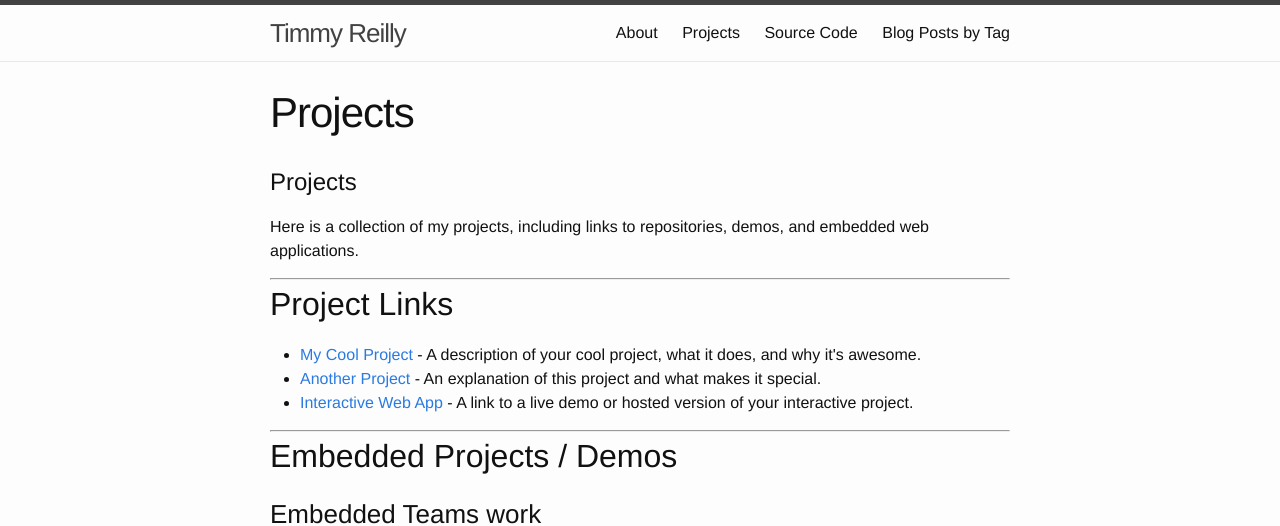
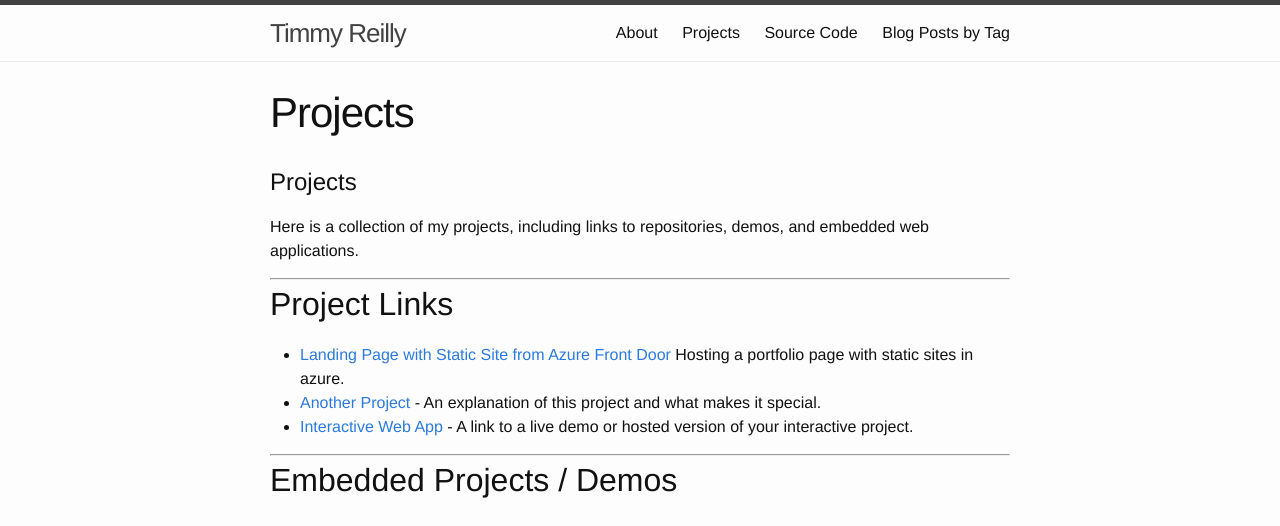
Before and after one commit to timmyreilly/timmyreilly.github.io, a Jekyll site: the page built from projects.html, in a window 1280 px wide. Shown: the top 526 px of the page. Built offline with Jekyll 4.4.1, drawn with Linux system fonts in a browser that asks for light colours.

Commit message:
one fixed link

```diff
--- a/projects.html
+++ b/projects.html
@@ -13,7 +13,7 @@ permalink: /projects/
 <h2>Project Links</h2>
 
 <ul>
-  <li><a href="https://github.com/timmyreilly/my-cool-project" target="_blank">My Cool Project</a> - A description of your cool project, what it does, and why it's awesome.</li>
+  <li><a href="https://timmyreilly.com" target="_blank">Landing Page with Static Site from Azure Front Door</a> Hosting a portfolio page with static sites in azure.</li>
   <li><a href="https://github.com/timmyreilly/another-project" target="_blank">Another Project</a> - An explanation of this project and what makes it special.</li>
   <li><a href="https://timmyreilly.github.io/interactive-web-app" target="_blank">Interactive Web App</a> - A link to a live demo or hosted version of your interactive project.</li>
 </ul>
```
